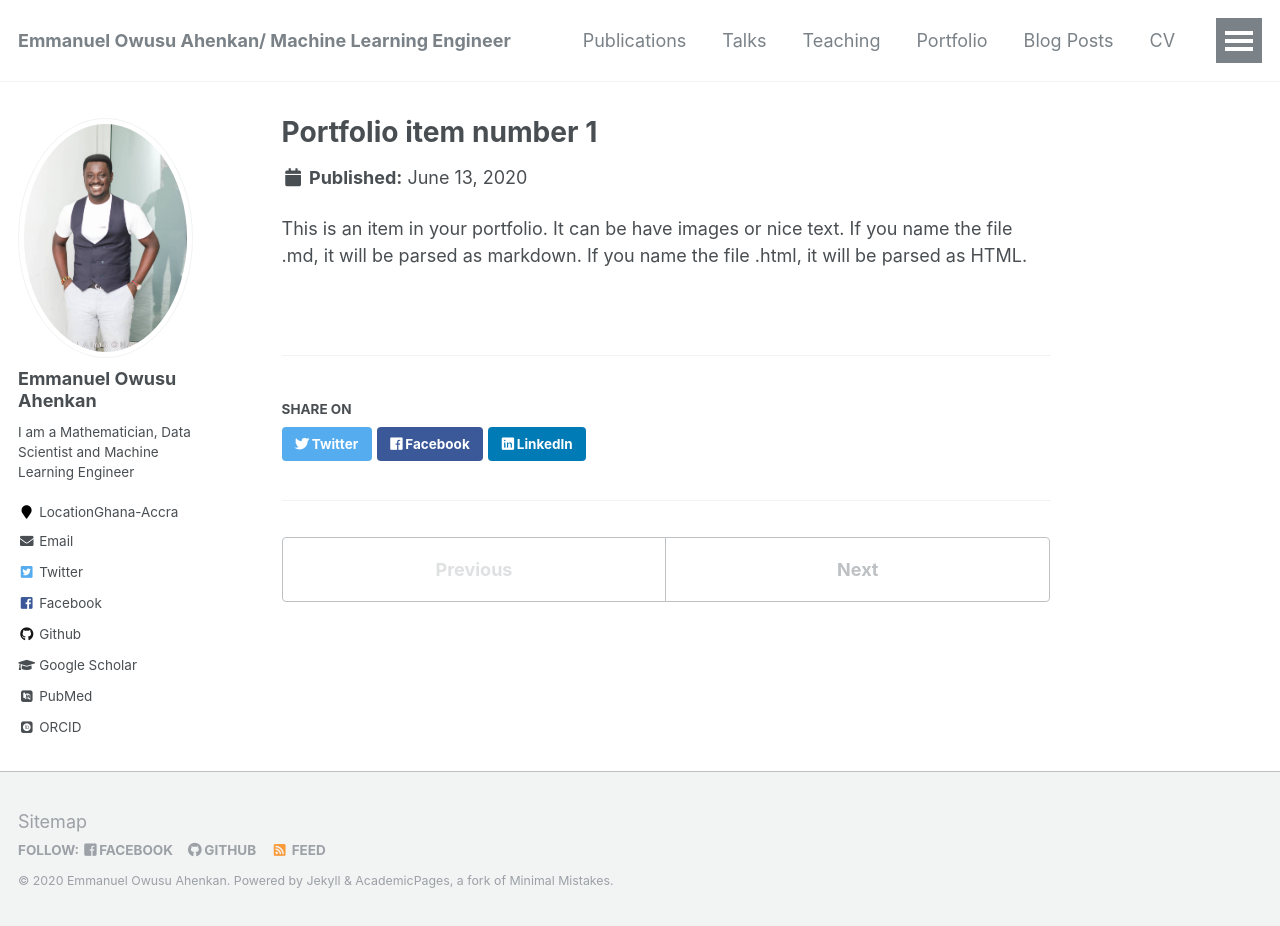
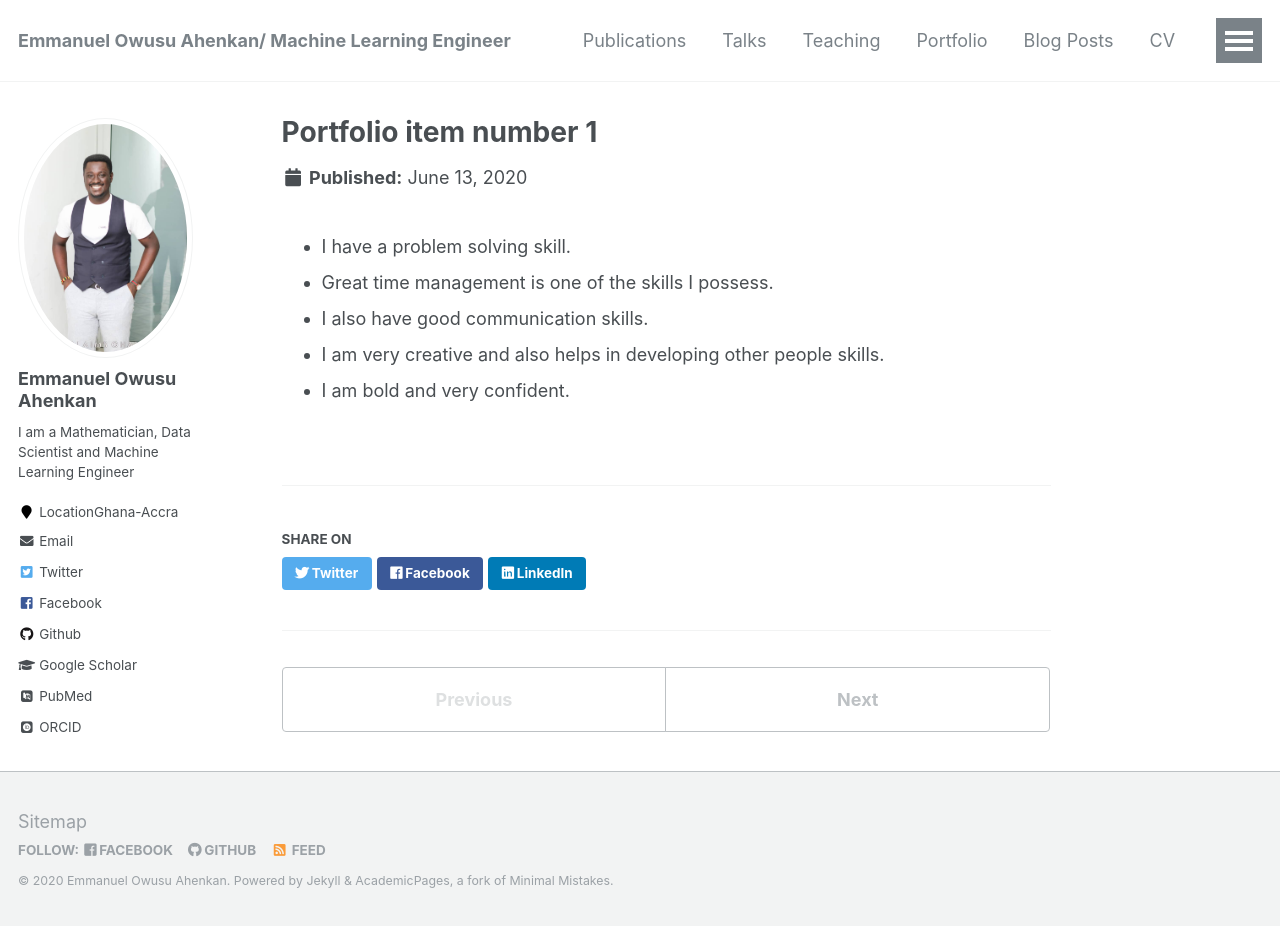
Before and after one commit to EmmanuelOwusu/EmmanuelOwusu.github.io, a Jekyll site: the page built from _portfolio/portfolio-1.md, in a window 1280 px wide and 926 px high. Built offline with Jekyll 4.4.1, drawn with Linux system fonts in a browser that asks for light colours; some web fonts are replaced.

Commit message:
Portfolio one
Portfolio one

```diff
--- a/_portfolio/portfolio-1.md
+++ b/_portfolio/portfolio-1.md
@@ -4,4 +4,8 @@ excerpt: "Short description of portfolio item number 1<br/><img src='/images/500
 collection: portfolio
 ---
 
-This is an item in your portfolio. It can be have images or nice text. If you name the file .md, it will be parsed as markdown. If you name the file .html, it will be parsed as HTML.
+* I have a problem solving skill.
+* Great time management is one of the skills I possess.
+* I also have good communication skills.
+* I am very creative and also helps in developing other people skills.
+* I am bold and very confident.
```
